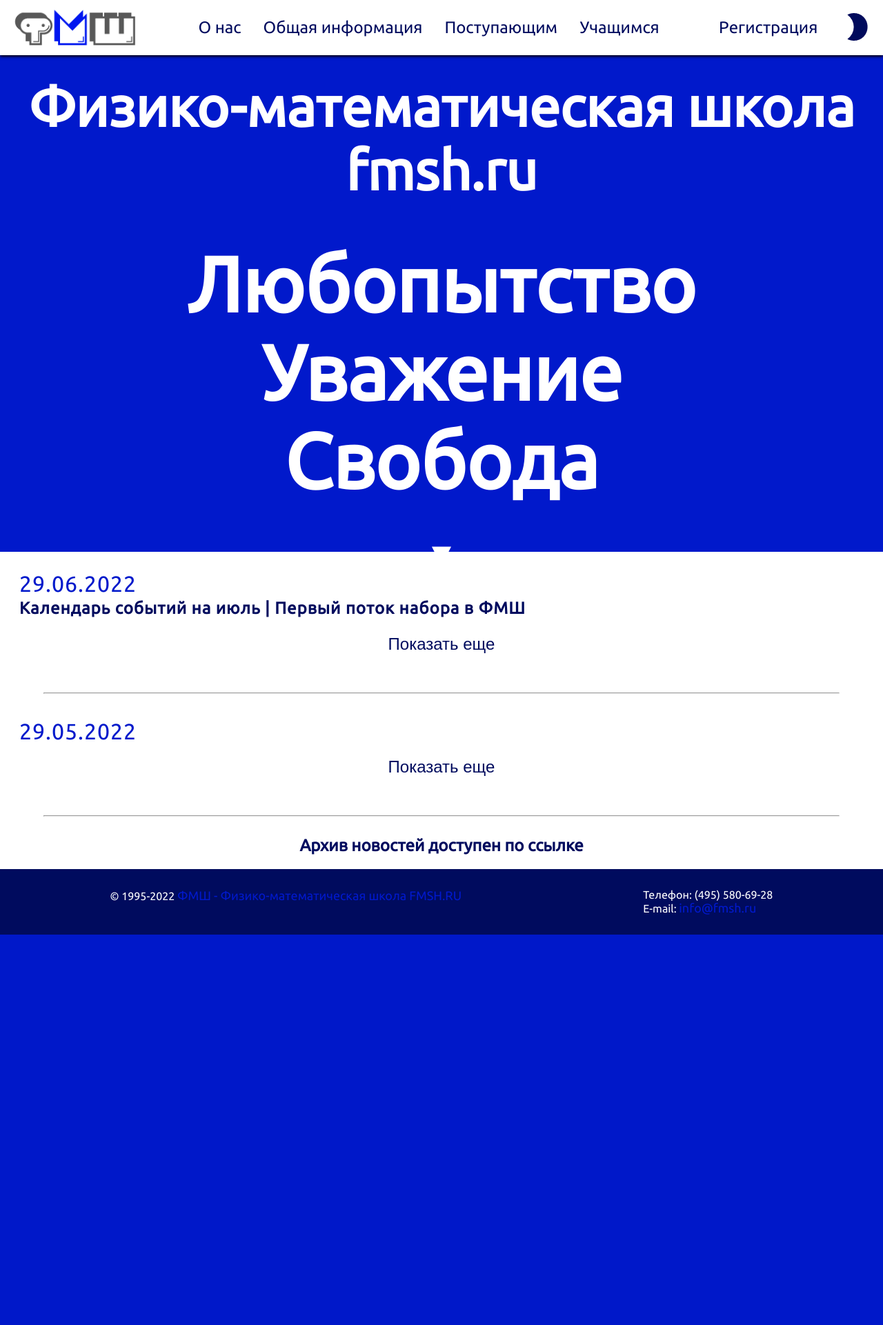
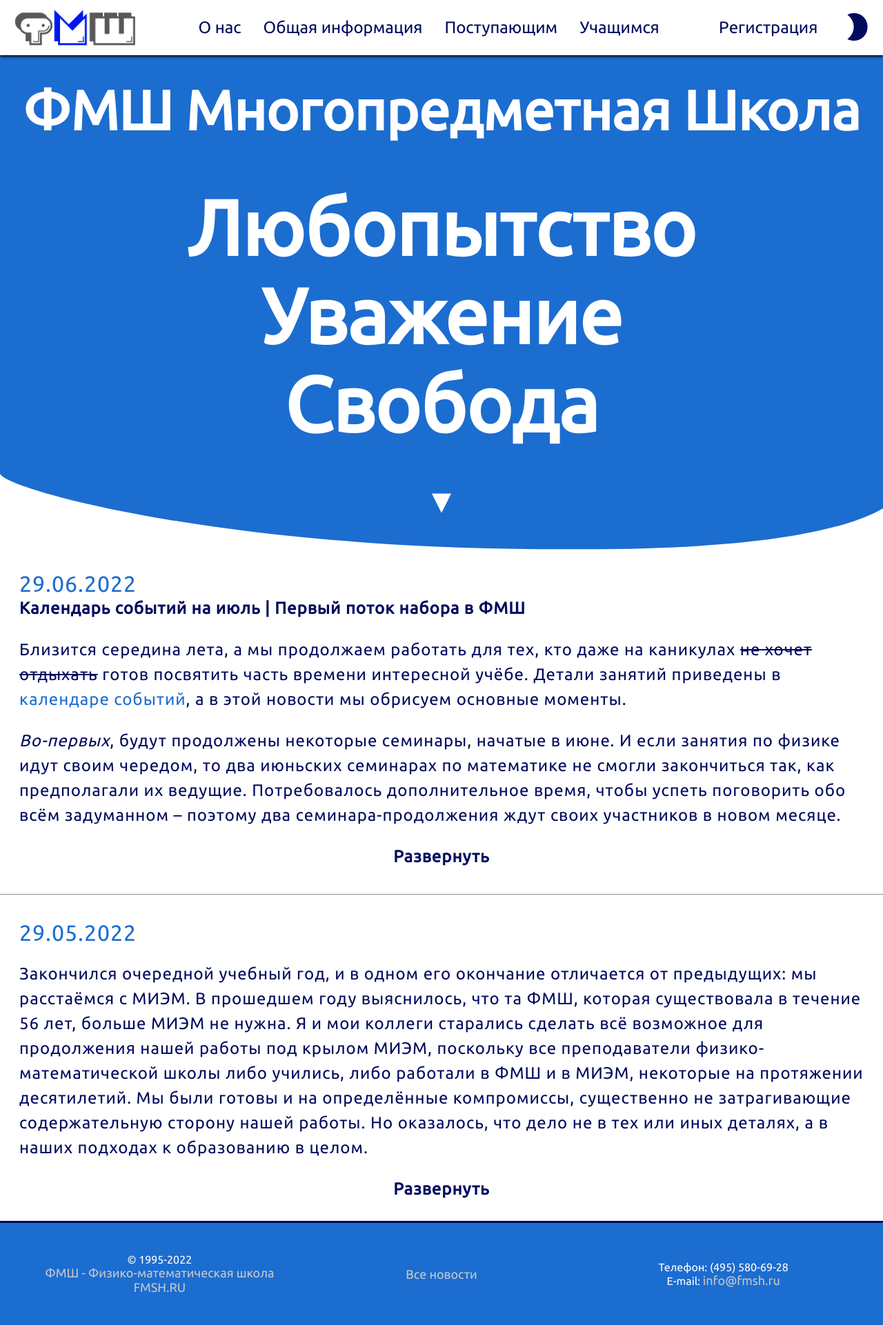
Before and after one commit to Rokoel/fmsh, a PHP site: page / in a window 1280 px wide. Shown: the whole page at 69% size. Before the commit the page ends 1355 px from the top, so only its background shows below. Run offline with PHP 8.4, Linux system fonts and the light colour scheme.

Commit message:
recolored, changed "show more" buttons, added curved bg

```diff
--- a/css/styles.css
+++ b/css/styles.css
@@ -1,11 +1,14 @@
 /* ------ MAIN STYLING ------ */
 :root {
     --dark-blue: #000b5e;
-    --blue: #0119cb;
+    /* --blue: #6E85B7; */
+    /* --blue: #42C2FF; */
+    --blue: #1C6DD0;
+    /* --blue: #161D6F; */
 
     --white: #fff;
 
-    --light-gray: #ddd;
+    --light-gray: rgb(200, 200, 200);
 
     --theme-emoji-bright: invert(13%) sepia(42%) saturate(3586%) hue-rotate(220deg) brightness(86%) contrast(127%);
     --theme-emoji-dark: invert(100%) sepia(5%) saturate(19%) hue-rotate(180deg) brightness(106%) contrast(105%);
@@ -30,6 +33,27 @@ html, body {
     background-color: var(--white);
     font-family: UbuntuRegular;
     margin: 0;
+}
+
+/* Works on Firefox */
+* {
+    scrollbar-width: thin;
+    scrollbar-color: var(--blue) var(--white);
+}
+
+  /* Works on Chrome, Edge, and Safari */
+*::-webkit-scrollbar {
+    width: 12px;
+}
+
+*::-webkit-scrollbar-track {
+    background: var(--white);
+}
+
+*::-webkit-scrollbar-thumb {
+    background-color: var(--blue);
+    border-radius: 20px;
+    border: 3px solid var(--white);
 }
 /* ------ MAIN STYLING ------ */
 
@@ -75,6 +99,10 @@ button:hover {
     height: auto;
     padding: var(--x-small-padding);
 }
+hr {
+    border-right : 0;
+    border-left: 0;
+}
 /* ----- GENERAL STYLING ---- */
 
 /* ----- HEADER STYLING ----- */
@@ -94,6 +122,7 @@ button:hover {
     justify-content: space-between;
     align-content: center;
     box-shadow: var(--lighter-box-shadow);
+    z-index: 3;
 }
 .navbar {
     margin-top: auto;
@@ -194,6 +223,25 @@ button:hover {
     margin: auto;
     padding: var(--medium-padding);
 }
+.layered-waves {
+    position: absolute;
+    bottom: 0;
+    left: 0;
+    width: 100%;
+    overflow: hidden;
+    line-height: 0;
+    z-index: 1;
+}
+.layered-waves svg {
+    position: relative;
+    display: block;
+    width: calc(103% + 1.3px);
+    height: 120px;
+    z-index: 1;
+}
+.layered-waves .shape-fill {
+    fill: var(--white);
+}
 #three-words {
     padding: var(--medium-padding);
 }
@@ -216,6 +264,7 @@ button:hover {
 }
 #scroller-1 {
     padding: var(--medium-padding);
+    z-index: 2;
 }
 /* --- MAIN-BLOCK STYLING --- */
 
@@ -253,6 +302,7 @@ h1, h2, h3 {
 .show-more-button {
     font-size: x-large;
     width: 100%;
+    text-align: center;
 }
 /* ------ TEXT STYLING ------ */
 
@@ -265,19 +315,57 @@ h1, h2, h3 {
     justify-content: space-around;
     max-width: 100%;
     align-content: center;
-    background-color: var(--dark-blue);
+    background-color: var(--blue);
     color: var(--white);
+    border-top: var(--dark-blue);
+    border-width: 3px;
+    border-style: solid;
+    border-right: var(--blue);
+    border-left: var(--blue);
+    border-bottom: var(--blue);
 }
 #footer a {
     font-size: large;
-    color: var(--blue);
+    color: var(--light-gray);
 }
 #footer a:hover {
     font-size: large;
-    color: var(--white);
+    color: var(--dark-blue);
+}
+
+#footer > * {
+    flex: 1;
+    text-align: center;
+    display: inline-block;
+    margin-top: auto;
+    margin-bottom: auto;
+    padding: var(--small-padding);
 }
 /* ----- FOOTER STYLING ----- */
 
-@media screen and (min-width: 1200px){
+/* @media screen and (min-width: 1200px){
+}
 
-}
+@media screen and (min-width: 900px) and (max-width: 1199px){
+    #main-block h1 {
+        padding: var(--medium-padding);
+        color: var(--white);
+        font-size: 1200%;
+        font-weight: 900;
+        text-align: left;
+        margin: auto;
+    }
+    #main-block h2 {
+        color: var(--white);
+        font-size: 600%;
+        text-align: center;
+        margin: auto;
+    }
+    #main-block h3 {
+        color: var(--white);
+        font-size: 500%;
+        text-align: center;
+        margin: auto;
+        padding: var(--small-padding);
+    }
+} */
--- a/index.html
+++ b/index.html
@@ -72,10 +72,8 @@
     </div>
   </div>
   <div id="content">
-
     <div id="main-block">
-      <!-- <h1>ФМШ:</h1> -->
-      <h3>Физико-математическая школа fmsh.ru</h3>
+      <h3>ФМШ Многопредметная Школа</h3>
       <div id="three-words">
         <h2>Любопытство</h2>
         <h2>Уважение</h2>
@@ -84,7 +82,11 @@
       <h2 class="floating be-pointed" id="scroller-1" style="font-size: 300%">
         ▼
       </h2>
-      <!-- <h3>Физико-математическая школа fmsh.ru</h3> -->
+      <div class="layered-waves">
+        <svg viewbox="0 0 1200 120" preserveaspectratio="none">
+            <path d="M741,116.23C291,117.43,0,27.57,0,6V120H1200V6C1200,27.93,1186.4,119.83,741,116.23Z" class="shape-fill"></path>
+        </svg>
+      </div>
     </div>
 
     <div id="news">
@@ -98,6 +100,7 @@
             <p>
             <i>Во-первых</i>, будут продолжены некоторые семинары, начатые в июне. И если занятия по физике идут своим чередом, то два июньских семинарах по математике не смогли закончиться так, как предполагали их ведущие. Потребовалось дополнительное время, чтобы успеть поговорить обо всём задуманном – поэтому два семинара-продолжения ждут своих участников в новом месяце.
             </p>
+          <div id="visible_block-1" style="display: none;">
           <p>
           <i>Во-вторых</i>, мы начинаем постепенно расширять тематику наших занятий. И первое новое направление – это финансовая грамотность. Возможно, какие-то занятия по ней у вас были в школе или в каких-то других местах, но, думаем, наши семинары всё равно будут отличаться от других, поскольку существенное внимание на них мы планируем уделять соотношению теории и практики, которые нередко входят в противоречие друг с другом. Кроме того, нам кажется не совсем верным при рассмотрении соответствующих вопросов ограничиваться только финансовой стороной, и поэтому общее направление обозначили как "финансовая и юридическая грамотность"<sup>1</sup>. Ну, а начнём мы наш первый семинар по данному направлению с того, что определим, как именно будем понимать <i>финансовую грамотность</i>, поскольку "данное понятие относится к категориям, [...] которые до сих пор не унифицированы ни в российской, ни в зарубежной и международной практике"<sup>2</sup>.
           </p>
@@ -135,11 +138,14 @@
           </p>
           </div>
         </div>
-      <hr style="width: 90%;">
+        <div class="show-more-button be-pointed" id="show-1"><b>Развернуть</b></div>
+      </div>
+      <hr style="width: 100%;">
       <div id="article-2" class="news">
         <div class="date">29.05.2022</div>
         <div class="article-text">
             <p>Закончился очередной учебный год, и в одном его окончание отличается от предыдущих: мы расстаёмся с МИЭМ. В прошедшем году выяснилось, что та ФМШ, которая существовала в течение 56 лет, больше МИЭМ не нужна. Я и мои коллеги старались сделать всё возможное для продолжения нашей работы под крылом МИЭМ, поскольку все преподаватели физико-математической школы либо учились, либо работали в ФМШ и в МИЭМ, некоторые на протяжении десятилетий. Мы были готовы и на определённые компромиссы, существенно не затрагивающие содержательную сторону нашей работы. Но оказалось, что дело не в тех или иных деталях, а в наших подходах к образованию в целом.</p>
+          <div id="visible_block-2" style="display: none;">
           <p>Что ж, если так, и точек соприкосновения не осталось – мы вынуждены принять единственное возможное в этой ситуации решение: продолжить работу уже вне связи с МИЭМ. В конце концов, настоящая ФМШ – это не вывеска, а содружество преподавателей, с интересом ведущих занятия, учащихся, которым эти занятия нравятся, и родителей и близких учащихся, считающих, что занятия ФМШ важны и полезны. Поэтому новый учебный год в нашей физико-математической школе учащиеся, которые примут решение продолжать заниматься у нас, встретят с теми же преподавателями, которые вели занятия в ФМШ раньше. А сами занятия будут проходить в том же классическом физматшкольном стиле.</p>
           <p>Впрочем, это не означает, что мы останавливаемся в своём развитии. Более того, не связанные обязательствами ни с кем, кроме наших учащихся, мы сможем постепенно расширять нашу деятельность, включая в неё новые элементы, которые будут органически дополнять нашу основную работу. Есть и несколько технических моментов, которые нужно решить в ближайшее время. Например, придумать новое название и логотип – текущие заголовки лишь временно заменят прежние.</p>
           <p>Впереди – большая совместная работа, построенная на идеях преподавателей, учащихся, и всех, кому небезразлична судьба ФМШ! В общем, полный вперёд! Подробности совсем скоро :)</p>
@@ -150,18 +156,15 @@
           </p>
           </div>
         </div>
-      <hr style="width: 90%;">
+        <div class="show-more-button be-pointed" id="show-2"><b>Развернуть</b></div>
       </div>
-    <div class="holder flex-direction-row justify-content-space-evenly">
-      <h2 class="highlighted">
-        Архив новостей доступен по <a href="news.php">ссылке</a>
-      </h2>
     </div>
   </div>
   <div id="footer">
     <div id="copyright">
       © 1995-2022 <a href="mailto:info@fmsh.ru">ФМШ - Физико-математическая школа FMSH.RU</a>
     </div>
+    <a href="news.php">Все новости</a>
     <div id="contacts">
       <div id="phone">Телефон: (495) 580-69-28</div>
       <div id="email">
```
Also changed, not shown: js/scripts.js (+13 -90 lines). Lines whose indentation alone changed are shown as unchanged.
